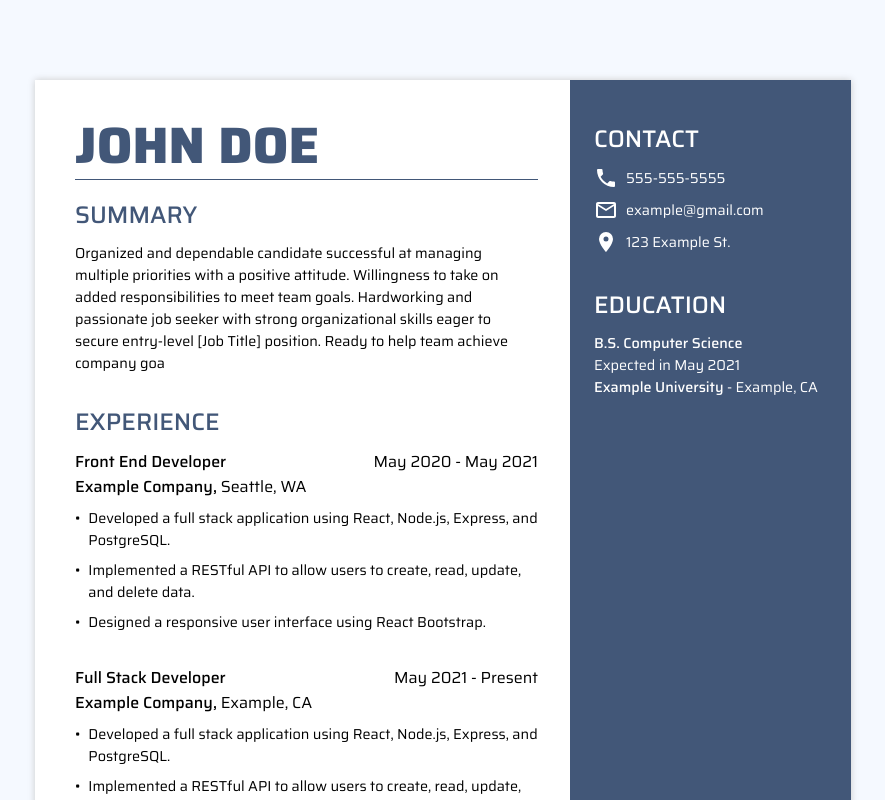
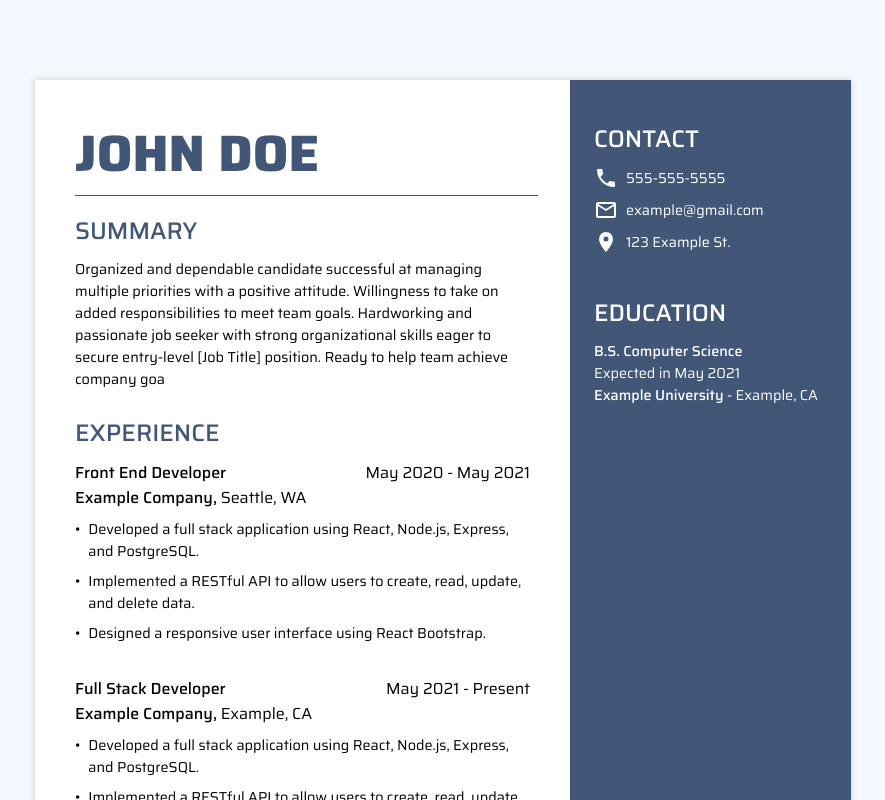
Before and after one commit to Alyoshka5/resume-builder, a React (Create React App) app: page / in a window 1280 px wide. Shown: the top 800 px of the page, without its empty margins (197-1082 px from the left). Built offline with nearby package versions, Linux system fonts and the light colour scheme.

Commit message:
Change styles when editable component content is hovered

```diff
--- a/src/components/Resume.tsx
+++ b/src/components/Resume.tsx
@@ -25,7 +25,7 @@ export default function Resume({ info }: ResumeProps) {
 function Name({ name }: NameProp) {
     return (
         <div className='name'>
-            <h1>{name}</h1>
+            <h1 className='editable-content'>{name}</h1>
             <div className='divider'></div>
         </div>
     );
@@ -35,7 +35,7 @@ function Summary({ summary }: SummaryProp) {
     return (
         <div className='summary'>
             <h2 className='section-header'>Summary</h2>
-            <p className='content'>{summary}</p>
+            <p className='content editable-content'>{summary}</p>
         </div>
     );
 }
@@ -46,7 +46,7 @@ function Experience({ experience }: ExperienceProps) {
             <h2 className='section-header'>Experience</h2>
             {experience.map((job, jobIdx) => {
                 return (
-                    <div className='job-info' key={jobIdx}>
+                    <div className='job-info editable-content' key={jobIdx}>
                         <div className='job-details'>
                             <div className='line-one-details'>
                                 <span className='job-position'>{job.position}</span> <span className='job-date'>{job.start} - {job.end}</span>
@@ -76,7 +76,7 @@ function Contact({ contact }: ContactProps) {
     return (
         <div className='contact'>
             <h2 className='section-header'>Contact</h2>
-            <div className='contact-info'>
+            <div className='contact-info editable-content'>
                 <div className='contact-detail'>
                     <Icon path={mdiPhone} size={1} color={'#fff'} />
                     <span>{contact.phone}</span>
@@ -98,7 +98,7 @@ function Education({ education }: EducationProps) {
     return (
         <div className='education'>
             <h2 className='section-header'>Education</h2>
-            <div className='education-info'>
+            <div className='education-info editable-content'>
                 <div>
                     <span className='education-degree'>{education.degree}</span>
                 </div>
--- a/src/styles/Resume.css
+++ b/src/styles/Resume.css
@@ -8,7 +8,6 @@
     font-family: 'Saira', sans-serif;
     background-color: #fff;
     width: 51rem;
-    /* height: 66rem; */
     min-height: 66rem;
     height: auto;
     margin: 5rem 0;
@@ -27,11 +26,27 @@ p, li {
 .divider {
     background-color: var(--theme-color);
     height: 1px;
+    margin-left: 0.5rem;
+}
+
+.editable-content {
+    padding: 0.5rem;
+    box-sizing: border-box;
+    border-radius: 0.5rem;
+}
+.editable-content:hover {
+    cursor: pointer;
+    outline: 2px solid var(--theme-color);
+    background-color: #4257782c;
+}
+.contact .editable-content:hover, .education .editable-content:hover {
+    outline: 2px solid #fff;
+    background-color: #ffffff13;
 }
 
 /* Main content */
 .main-content {
-    padding: 2.5rem 0.5rem 1rem 2.5rem;
+    padding: 2.5rem 0.5rem 1rem 2rem;
 }
 
 .main-content .section-header {
@@ -50,7 +65,7 @@ p, li {
     font-weight: 500;
     font-size: 1.5rem;
     text-transform: uppercase;
-    margin: 1rem 0 0.5rem 0;
+    margin: 1rem 0 0 0.5rem;
 }
 
 .summary .content {
@@ -59,11 +74,11 @@ p, li {
 
 /* Experience */
 .experience {
-    margin-top: 1.8rem;
+    margin-top: 1rem;
 }
 
 .job-info {
-    margin-bottom: 2rem;
+    margin-bottom: 0.5rem;
 }
 
 .experience .job-details {
@@ -102,7 +117,7 @@ p, li {
 /* Secondary content */
 .secondary-content {
     background-color: var(--theme-color);
-    padding: 1.5rem;
+    padding: 1.5rem 1rem;
     box-sizing: border-box;
 }
 
```
